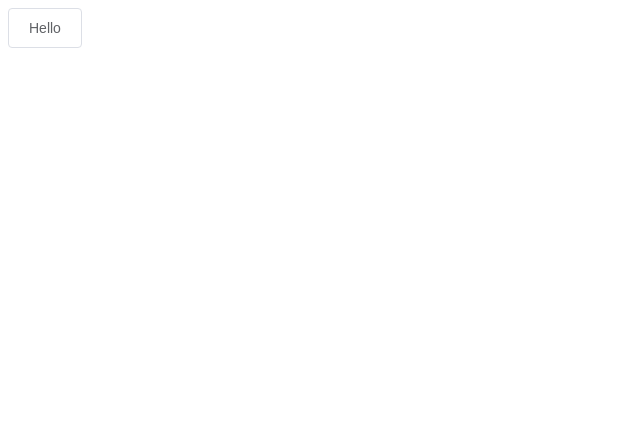
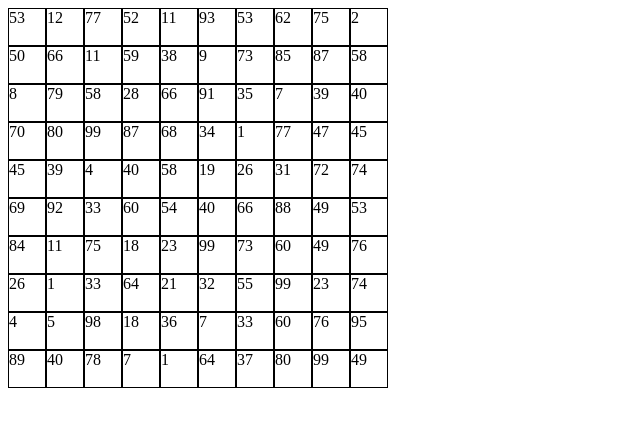
Before and after one commit to ChristopherLlewellyn/sorting-algorithm-visualiser, a Vue app in the folder sorting-algorithm-visualiser/: page / in a window 1280 px wide. Shown: the top 426 px of the page, without its empty margins (0-640 px from the left). Built offline with nearby package versions, Linux system fonts and the light colour scheme.

Commit message:
Create Grid with random values

```diff
--- /dev/null
+++ b/sorting-algorithm-visualiser/src/components/GridSquare.vue
@@ -0,0 +1,20 @@
+<template>
+  <div class="grid-content">{{ value }}</div>
+</template>
+
+<script>
+export default {
+  name: "GridSquare",
+  props: {
+    value: Number
+  },
+}
+</script>
+
+<style>
+.grid-content {
+    border: 1px solid;
+    height: 36px;
+    width: 36px;
+}
+</style>
--- /dev/null
+++ b/sorting-algorithm-visualiser/src/components/SortingGrid.vue
@@ -0,0 +1,38 @@
+<template>
+  <div v-if="numbers != null && numbers != undefined">
+    <el-row v-for="i in 10" :key="'y' + i">
+      <el-col v-for="j in 10" :key="'x' + j" :span="2.4">
+        <grid-square :value="numbers[i-1][j-1]"></grid-square>
+      </el-col>
+    </el-row>
+  </div>
+</template>
+
+<script>
+import GridSquare from './GridSquare.vue'
+
+export default {
+  name: "SortingGrid",
+
+  components: {
+    GridSquare
+  },
+
+  created() {
+    this.numbers = this.randomTable(10, 10);
+  },
+
+  data: () => ({
+    numbers: null,
+  }),
+
+  methods: {
+    randomTable(rows, cols) {
+      return Array.from(
+        {length: rows},
+        () => Array.from({length: cols}, () => Math.floor(Math.random() * 100))
+      )
+    }
+  }
+}
+</script>
--- a/sorting-algorithm-visualiser/src/views/Main.vue
+++ b/sorting-algorithm-visualiser/src/views/Main.vue
@@ -1,3 +1,13 @@
 <template>
-  <el-button>Hello</el-button>
+  <sorting-grid/>
 </template>
+
+<script>
+import SortingGrid from '../components/SortingGrid.vue'
+
+export default {
+  components: {
+    SortingGrid
+  }
+}
+</script>
```
